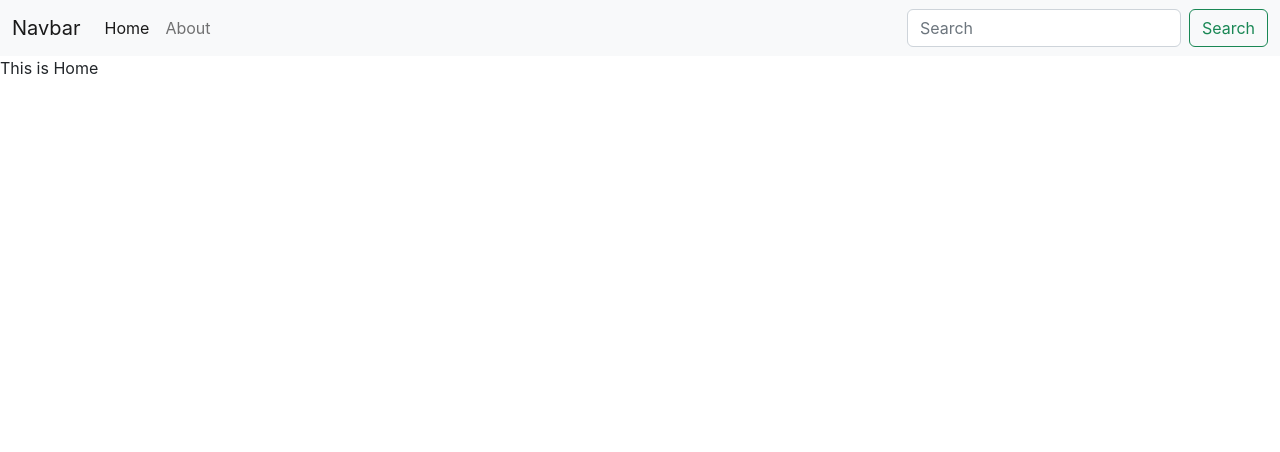
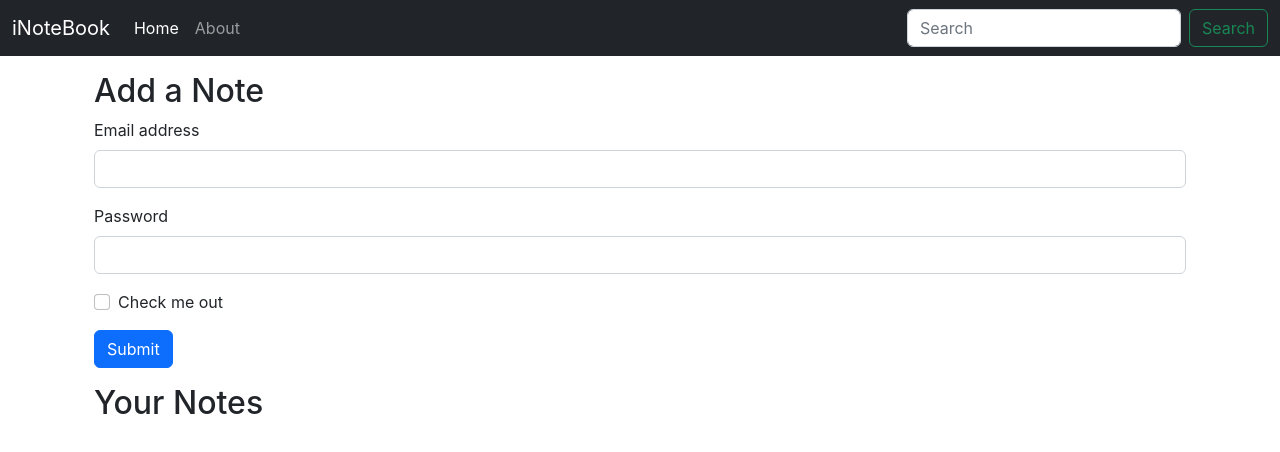
Before and after one commit to vaav07/inotebook, a React (Create React App) app: page / in a window 1280 px wide. Shown: the top 452 px of the page. Built offline with nearby package versions, Linux system fonts and the light colour scheme.

Commit message:
Used location hook & added forms

```diff
--- a/src/App.js
+++ b/src/App.js
@@ -1,17 +1,22 @@
-import './App.css';
+import "./App.css";
 import { Routes, Route } from "react-router-dom";
-import Navbar from './components/Navbar';
-import Home from './components/Home';
-import About from './components/About';
+import Navbar from "./components/Navbar";
+import Home from "./components/Home";
+import About from "./components/About";
+import NoteState from "./context/notes/NoteState";
 
 function App() {
   return (
     <>
-    <Navbar/>
-      <Routes>
-        <Route path="/" element={<Home />} />
-        <Route path="/about" element={<About />} />
-      </Routes>
+      <NoteState>
+        <Navbar />
+        <div className="container">
+          <Routes>
+            <Route path="/" element={<Home />} />
+            <Route path="/about" element={<About />} />
+          </Routes>
+        </div>
+      </NoteState>
     </>
   );
 }
--- a/src/components/Home.js
+++ b/src/components/Home.js
@@ -1,9 +1,54 @@
-import React from 'react'
+import React from "react";
 
 const Home = () => {
   return (
-    <div>This is Home</div>
-  )
-}
+    <div>
+      <div className="container my-3">
+        <h2>Add a Note</h2>
+        <form>
+          <div className="mb-3">
+            <label htmlFor="exampleInputEmail1" className="form-label">
+              Email address
+            </label>
+            <input
+              type="email"
+              className="form-control"
+              id="exampleInputEmail1"
+              aria-describedby="emailHelp"
+              autoComplete="email"
+            />
+          </div>
+          <div className="mb-3">
+            <label htmlFor="exampleInputPassword1" className="form-label">
+              Password
+            </label>
+            <input
+              type="password"
+              className="form-control"
+              id="exampleInputPassword1"
+              autoComplete="current-password"
+            />
+          </div>
+          <div className="mb-3 form-check">
+            <input
+              type="checkbox"
+              className="form-check-input"
+              id="exampleCheck1"
+            />
+            <label className="form-check-label" htmlFor="exampleCheck1">
+              Check me out
+            </label>
+          </div>
+          <button type="submit" className="btn btn-primary">
+            Submit
+          </button>
+        </form>
+      </div>
+      <div className="container my-3">
+        <h2>Your Notes</h2>
+      </div>
+    </div>
+  );
+};
 
-export default Home
+export default Home;
--- a/src/components/Navbar.js
+++ b/src/components/Navbar.js
@@ -1,12 +1,18 @@
-import React from "react";
-import { Link } from "react-router-dom";
+import React, { useEffect } from "react";
+import { Link, useLocation } from "react-router-dom";
 
 const Navbar = () => {
+  let location = useLocation();
+
+  useEffect(() => {
+    console.log(location.pathname);
+  }, [location]);
+
   return (
-    <nav className="navbar navbar-expand-lg bg-light">
+    <nav className="navbar navbar-expand-lg navbar-dark bg-dark">
       <div className="container-fluid">
         <Link className="navbar-brand" to="/">
-          Navbar
+          iNoteBook
         </Link>
         <button
           className="navbar-toggler"
@@ -22,12 +28,23 @@ const Navbar = () => {
         <div className="collapse navbar-collapse" id="navbarSupportedContent">
           <ul className="navbar-nav me-auto mb-2 mb-lg-0">
             <li className="nav-item">
-              <Link className="nav-link active" aria-current="page" to="/">
+              <Link
+                className={`nav-link ${
+                  location.pathname === "/" ? "active" : ""
+                }`}
+                aria-current="page"
+                to="/"
+              >
                 Home
               </Link>
             </li>
             <li className="nav-item">
-              <Link className="nav-link" to="/about">
+              <Link
+                className={`nav-link ${
+                  location.pathname === "/about" ? "active" : ""
+                }`}
+                to="/about"
+              >
                 About
               </Link>
             </li>
--- /dev/null
+++ b/src/context/notes/NoteState.js
@@ -0,0 +1,15 @@
+
+import NoteContext from "./noteContext";
+
+const NoteState = (props) => {
+
+
+
+  return (
+    <NoteContext.Provider value={{}}>
+      {props.children}
+    </NoteContext.Provider>
+  );
+};
+
+export default NoteState;
--- /dev/null
+++ b/src/context/notes/noteContext.js
@@ -0,0 +1,5 @@
+import { createContext } from "react";
+
+const noteContext = createContext();
+
+export default noteContext;
```
Also changed, not shown: src/components/About.js (+10 -5 lines).
